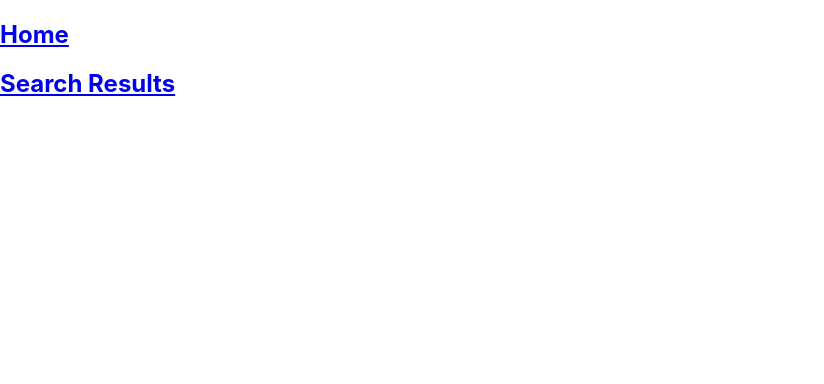
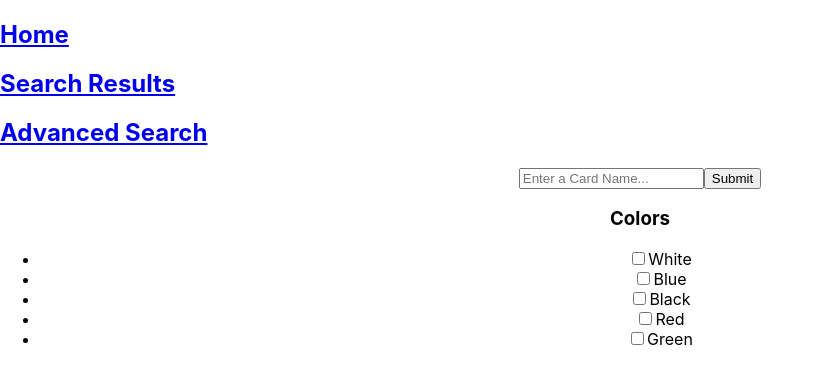
Before and after one commit to DementedDarsh/Project-2-MTG-Search, a React (Create React App) app: page /advanced in a window 1280 px wide. Before the commit this address had no page. Shown: the top 384 px of the page, without its empty margins (0-824 px from the left). Built offline with nearby package versions, Linux system fonts and the light colour scheme.

Commit message:
advanced colors component

```diff
--- a/src/App.js
+++ b/src/App.js
@@ -8,11 +8,22 @@ import NotFound from "./Components/Home/NotFound";
 import { Outlet } from "react-router";
 import BasicSearch from "./Components/Home/BasicSearch";
 import { useState } from "react";
+import AdvancedSearch from "./Components/Home/AdvancedSearch";
 
 function App() {
-const [cards, setCards] = useState([])
-const [query, setQuery] = useState("");
-const queryUrl = `https://api.magicthegathering.io/v1/cards?name=${query}`;
+  const [cards, setCards] = useState([]);
+  const [query, setQuery] = useState("");
+  const [type, setType] = useState("")
+  const [colors, setColors] = useState("blue")
+  const colorList = ["White", "Blue", "Black", "Red", "Green"];
+  const [manaValue, setManaValue] = useState("")
+  const [checkedState, setCheckedState] = useState(
+    new Array(colorList.length).fill(false)
+  );
+  const colorsString = (checkedState[0] === true ? "white," : "")+(checkedState[1] === true ? "blue," : "")+(checkedState[2] === true ? "black," : "")+(checkedState[3] === true ? "red," : "")+(checkedState[4] === true ? "green," : "")
+
+  const queryUrl = `https://api.magicthegathering.io/v1/cards?name=${query}&type=${type}&colors=${colorsString}&cmc=${manaValue}`;
+
   return (
     <div>
       <nav>
@@ -22,10 +33,34 @@ const queryUrl = `https://api.magicthegathering.io/v1/cards?name=${query}`;
         <Link to="/searchresults">
           <h1>Search Results</h1>
         </Link>
+        <Link to="/advanced">
+          <h1>Advanced Search</h1>
+        </Link>
       </nav>
       <Routes>
-        <Route path="/" element={<Home setCards={setCards} query={query} setQuery={setQuery}/>} />
-        <Route path="/searchresults/:results" element={<SearchResults cards={cards} setCards={setCards} queryUrl={queryUrl} setQuery={setQuery}/>} />
+        <Route
+          path="/"
+          element={
+            <Home setCards={setCards} query={query} setQuery={setQuery} queryUrl={queryUrl}/>
+          }
+        />
+                <Route
+          path="/advanced"
+          element={
+            <AdvancedSearch setCards={setCards} queryUrl={queryUrl} query={query} setQuery={setQuery} checkedState = {checkedState} setCheckedState={setCheckedState} setColors={setColors} colorList={colorList}/>
+          }
+        />
+        <Route
+          path="/searchresults/:search"
+          element={
+            <SearchResults
+              cards={cards}
+              setCards={setCards}
+              queryUrl={queryUrl}
+              setQuery={setQuery}
+            />
+          }
+        />
 
       </Routes>
     </div>
--- a/src/Components/Home/AdvancedSearch.jsx
+++ b/src/Components/Home/AdvancedSearch.jsx
@@ -1,7 +1,42 @@
-import React from 'react';
+import React, { useState } from "react";
+import BasicSearch from "./BasicSearch";
 
-const AdvancedSearch = () => {
-  return <div><button>Advanced Search</button></div>;
+const AdvancedSearch = (props) => {
+
+  const handleOnChange = (position) => {
+    const updatedCheckedState = props.checkedState.map((item, index) =>
+      index === position ? !item : item
+    );
+    props.setCheckedState(updatedCheckedState)
+    // props.setColors(checkedState.map((item, index) => index === position ? colorList[index]: !colorList[index]));
+  };
+
+  return (
+    <div className="App">
+      <div><BasicSearch query={props.query} setQuery={props.setQuery} cards={props.cards} setCards={props.setCards} queryUrl={props.queryUrl}/></div>
+      <span>
+      <h3>Colors</h3>
+      <ul className="color-list">
+        {props.colorList.map(({ color }, index) => {
+          return (
+            <li key={index}>
+              <div className="color-list-item">
+                <input
+                  type="checkbox"
+                  id={`custom-checkbox-${index}`}
+                  name={color}
+                  value={color}
+                  checked={props.checkedState[index]}
+                  onChange={() => handleOnChange(index)}
+                />
+                <label htmlFor={`custom-checkbox-${index}`}>{props.colorList[index]}</label>
+              </div>
+            </li>
+          );
+        })}
+      </ul></span>
+    </div>
+  );
 };
 
 export default AdvancedSearch;
--- a/src/Components/Home/BasicSearch.jsx
+++ b/src/Components/Home/BasicSearch.jsx
@@ -4,31 +4,14 @@ import { useSearchParams, Outlet, Route, Routes, Link } from "react-router-dom";
 const BasicSearch = (props) => {
   const [getStatus, setGetStatus] = useState("");
   const [query, setQuery] = useState("");
-  const queryUrl = `https://api.magicthegathering.io/v1/cards?name=${query}`;
   const handleSearchInput = (event) => {
     props.setQuery(event.target.value);
+    console.log(props.queryUrl)
   };
   const filterNoImage = (item) => {
     return item.hasOwnProperty("imageUrl");
   };
 
-  // const onSubmit = () => {
-  //   setGetStatus("Pending");
-  //   fetch(queryUrl)
-  //     .then((response) => response.json())
-  //     .then((data) => {
-  //       setGetStatus("Completed");
-  //       props.setCards([
-  //         ...new Map(
-  //           data.cards.filter(filterNoImage).map((item) => [item["name"], item])
-  //         ).values(),
-  //       ]);
-  //     })
-  //     .catch((error) => {
-  //       setGetStatus("Error");
-  //       console.error("Error:", error);
-  //     });
-  // };
   return (
     <div>
       <input
--- a/src/Components/Home/Home.jsx
+++ b/src/Components/Home/Home.jsx
@@ -4,7 +4,7 @@ import BasicSearch from './BasicSearch';
 
 const Home = (props) => {
 
-  return <div><BasicSearch query={props.query} setQuery={props.setQuery} cards={props.cards} setCards={props.setCards}/></div>;
+  return <div><BasicSearch query={props.query} setQuery={props.setQuery} cards={props.cards} setCards={props.setCards} queryUrl={props.queryUrl}/></div>;
 };
 
 export default Home;
--- a/src/Components/Results/SearchResults.jsx
+++ b/src/Components/Results/SearchResults.jsx
@@ -3,12 +3,15 @@ import {} from "react-router";
 import { NavLink, Outlet, useSearchParams, useParams } from "react-router-dom";
 
 const SearchResults = (props) => {
+  const { search } = useParams;
   const [getStatus, setGetStatus] = useState("");
   const filterNoImage = (item) => {
     return item.hasOwnProperty("imageUrl");
   };
   useEffect(() => {
+
     const makeApiCall = () => {
+      console.log(props.queryUrl)
       setGetStatus("Pending");
       fetch(props.queryUrl)
         .then((response) => response.json())
```
